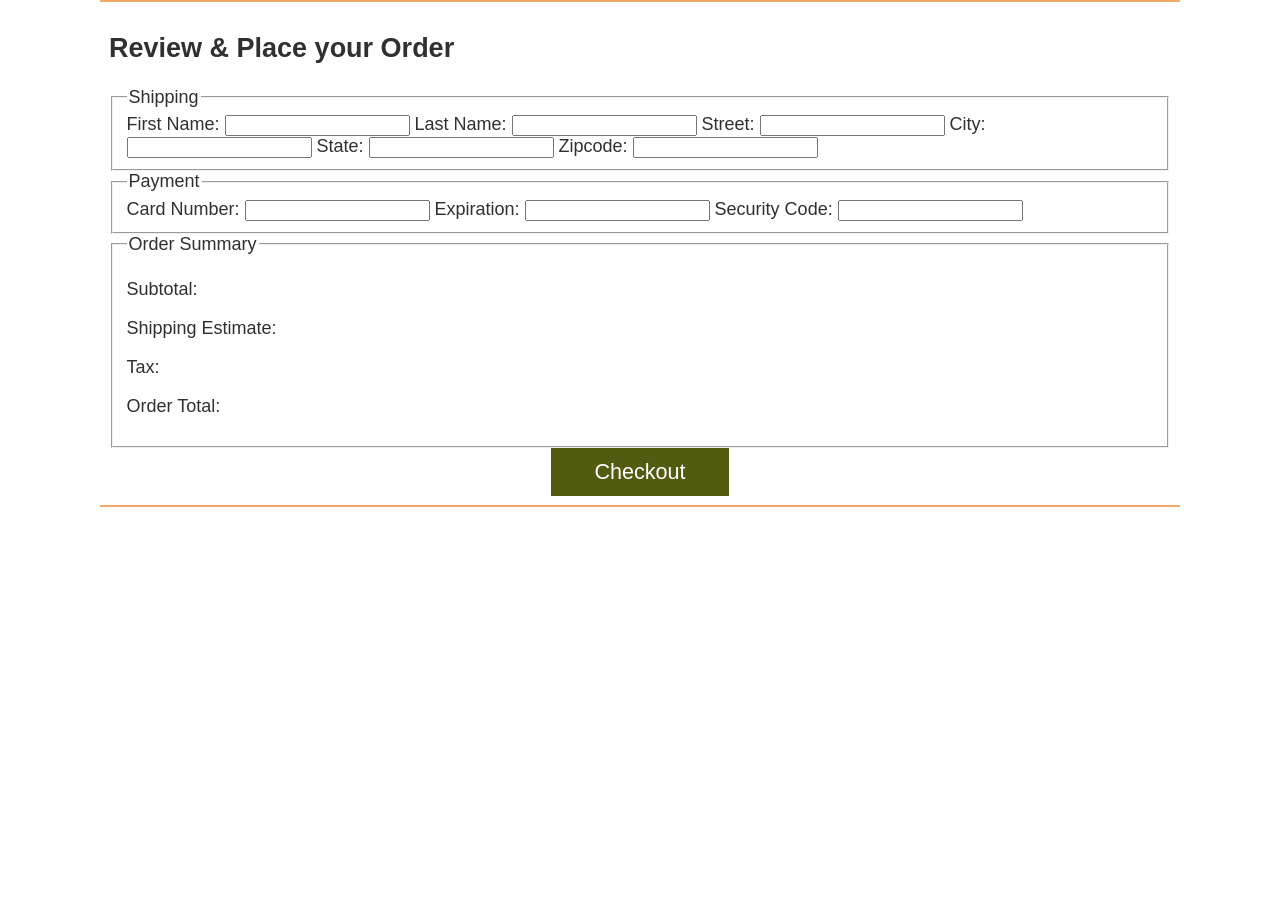
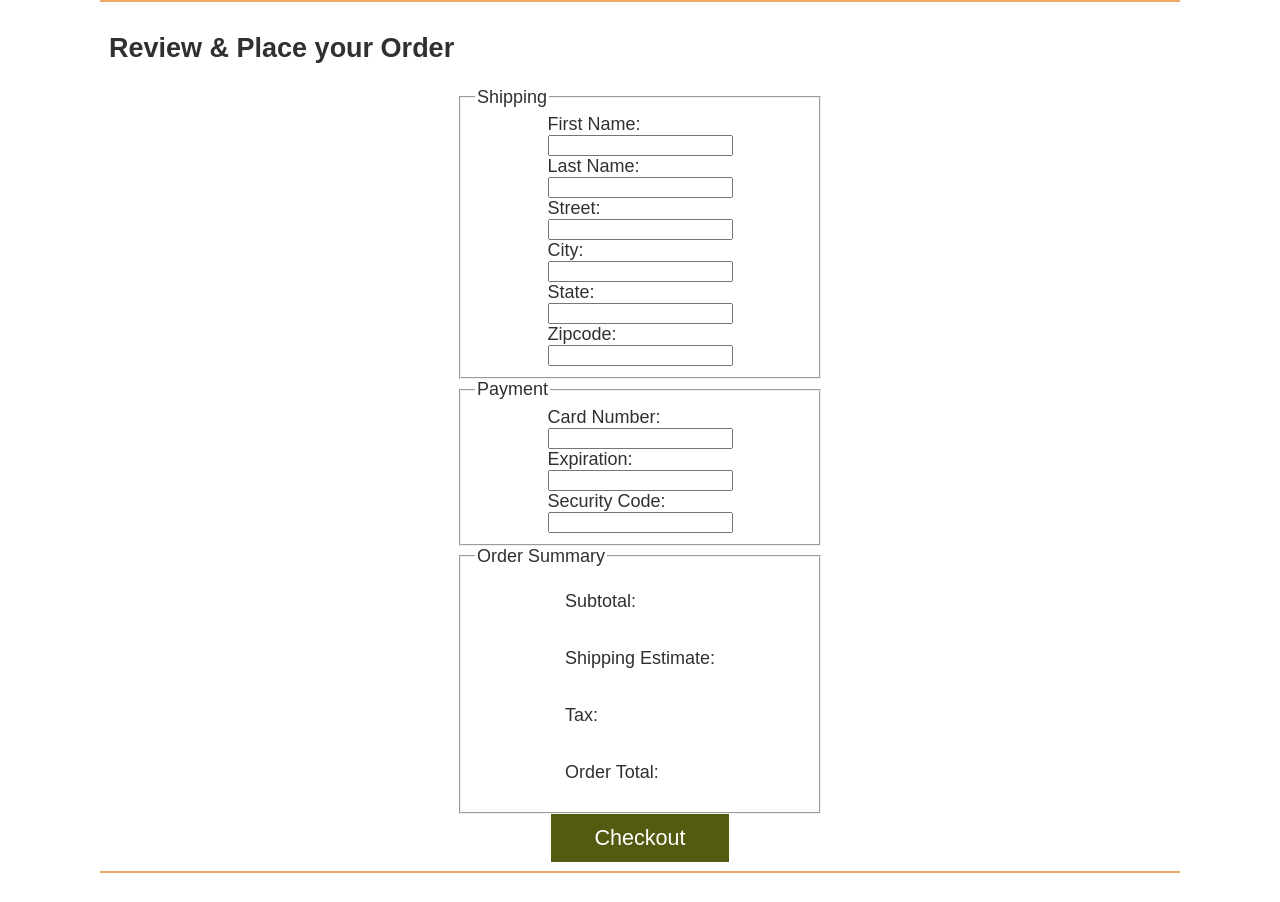
Before and after one commit to nicoopariente/WDD-330-Project, a website: page src/checkout/index.html in a window 1280 px wide. Before the commit the page ends 800 px from the top, so only its background shows below. Drawn offline with Linux system fonts and the light colour scheme.

Commit message:
CSS for the forms on checkout

```diff
--- a/src/css/style.css
+++ b/src/css/style.css
@@ -273,7 +273,13 @@ button {
   margin-left: 20% ;
   margin-right: 20%;
 }
-
+/*Styles for the forms in the checkout page*/
+fieldset{
+  display: grid;
+  justify-content: center;
+  margin-left: 33%;
+  margin-right: 33%;
+}
 @media screen and (min-width: 500px) {
   body {
     max-width: 1080px;
```
